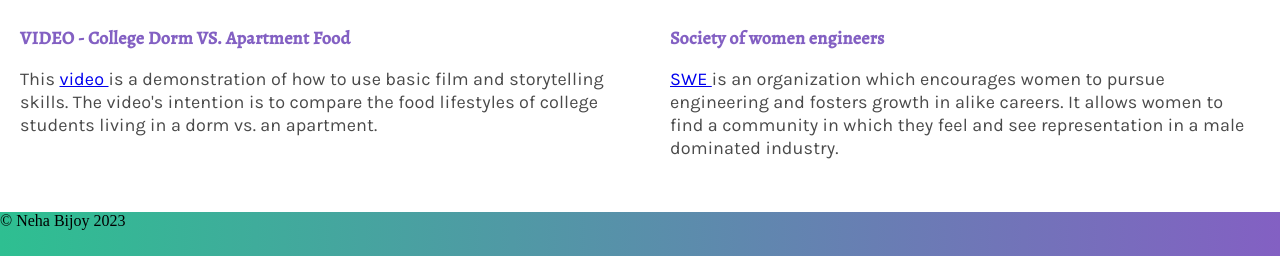
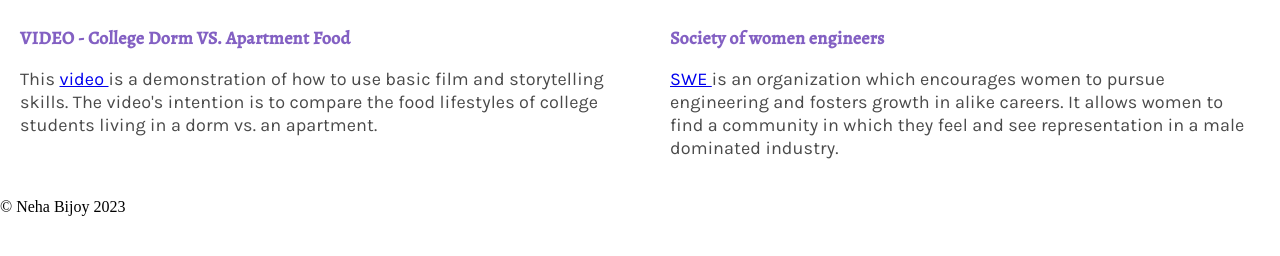
Before and after one commit to nehabijoy/nehabijoy.github.io, a plain HTML site: page index.html in a window 1280 px wide. Shown: the part 1802-2058 px from the top of the page. After the commit the page ends 2018 px from the top, so only its background shows below. Drawn offline with nearby package versions, Linux system fonts and the light colour scheme.

Commit message:
footer pt 3

```diff
--- a/index.html
+++ b/index.html
@@ -99,11 +99,11 @@
 
       </main>
 
-        <footer style="margin-top: 14px;">
-          <p class="copyright" style="height: 44px;">© Neha Bijoy 2023</p>
 
 
-
+          <div>
+            <p class="copyright">© Neha Bijoy 2023</p>
+        </div>
 
         </footer>
 
@@ -111,6 +111,8 @@
 
 
     </div>
+
+
   </body>
 
 </html>
```
